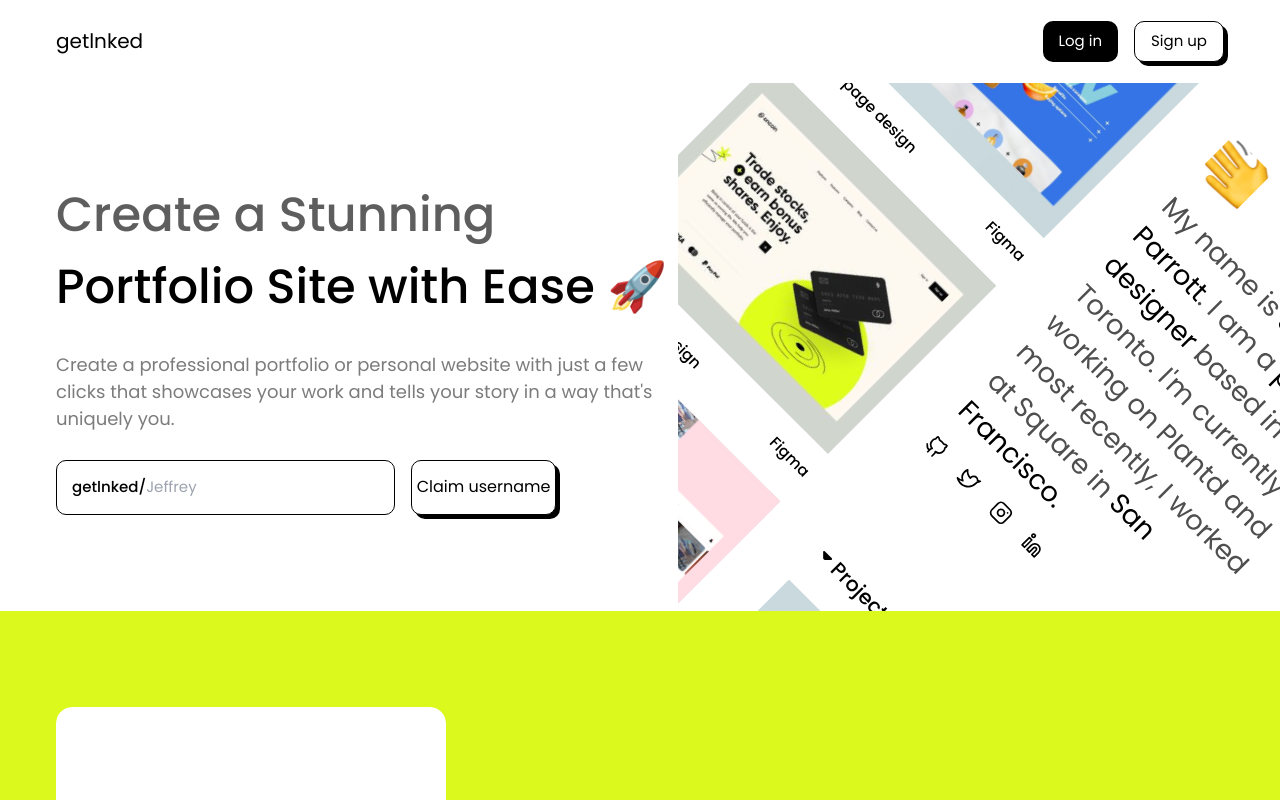
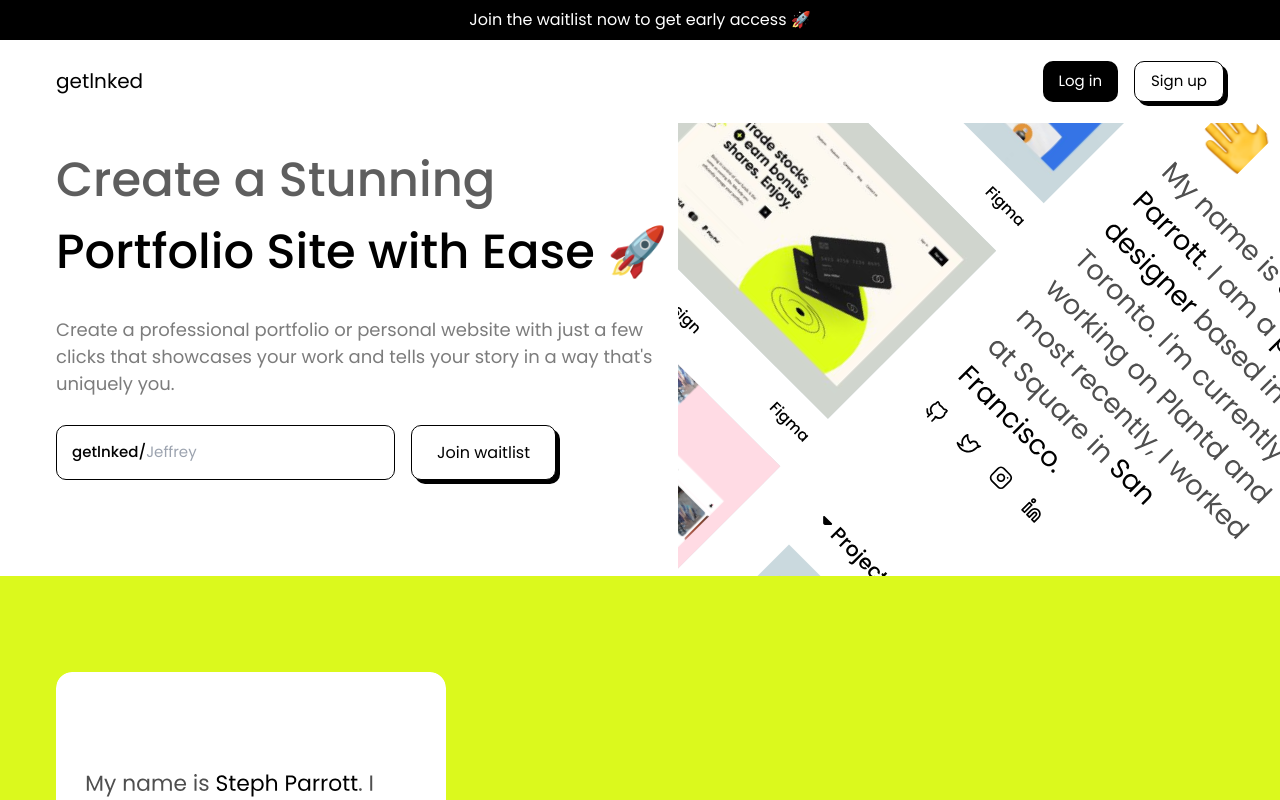
Before and after one commit to jeffreyik/getlnked, a Next.js app: page / in a window 1280 px wide. Shown: the top 800 px of the page. Built offline with nearby package versions, Linux system fonts and the light colour scheme.

Commit message:
added waitlist cta to home page

```diff
--- a/src/components/Hero.tsx
+++ b/src/components/Hero.tsx
@@ -2,13 +2,14 @@ import Image from "next/image"
 import ClaimUsername from "./forms/ClaimUsername"
 
 const Hero = () => {
+
   return (
-    <div className="relative">
+    <div className="relative mt-12">
         <header className="flex flex-col items-center justify-between lg:flex-row container mx-auto">
             <div className="lg:w-[53%] py-10 md:py-24 space-y-7 w-full">
                 <h1 className="text-[32px] md:text-[48px] text-neutralGray font-medium">Create a Stunning <span className="text-black">Portfolio Site with Ease 🚀</span></h1>
                 <p className="text-[16px] md:text-[18px] font-normal text-gray">Create a professional portfolio or personal website with just a few clicks that showcases your work and tells your story in a way that's uniquely you.</p>
-                <ClaimUsername text="Claim username" />
+                <ClaimUsername text="Join waitlist" />
             </div>
         </header>
         <Image className="w-full h-52 lg:absolute lg:top-0 lg:right-0 lg:bottom-0 lg:w-[47%] lg:h-full object-cover -z-[1]" src="/Frame 108.svg" width={668} height={578} alt="" />
--- a/src/components/Navbar.tsx
+++ b/src/components/Navbar.tsx
@@ -1,8 +1,11 @@
 import DarkSmallbtn from "./buttons/DarkSmallbtn";
 import LightSmallbtn from "./buttons/LightSmallbtn";
+import Link from "next/link";
 
 const Navbar = () => {
     return (
+        <div className="fixed top-0 left-0 w-full z-50 bg-white">
+            <Link href="/waitlist" className='bg-black text-white w-full flex items-center justify-center p-2'>Join the waitlist now to get early access 🚀</Link>
             <nav className="container mx-auto py-[21px] flex justify-between items-center bg-white">
                 <h1 className="logo text-[20px]">getlnked</h1>
 
@@ -11,6 +14,7 @@ const Navbar = () => {
                     <LightSmallbtn text="Sign up" />
                 </div>
             </nav>
+        </div>
      );
 }
 
--- a/src/components/forms/ClaimUsername.tsx
+++ b/src/components/forms/ClaimUsername.tsx
@@ -1,15 +1,25 @@
+import { useRouter } from "next/router";
+import { MouseEvent } from "react";
+
 interface Label {
-    text: string
+    text: string;
 }
 
 const ClaimUsername = ({ text }: Label) => {
+  const router = useRouter()
+
+  const goToWaitlist = (e: MouseEvent<HTMLButtonElement>) => {
+    e.preventDefault()
+    router.push('/waitlist')
+  }
+
   return (
     <form className="flex items-center sm:gap-4 w-full lg:w-[500px]">
         <div className="px-[15px] text-[15px] flex items-center border-black border-[1px] rounded-[10px] w-[70%] h-[55px]">
             <p className="font-medium">getlnked/</p>
             <input className="text-[15px] outline-none w-full" type="text" placeholder="Jeffrey" />
         </div>
-        <button className="neo rounded-[10px] w-[30%] h-[55px]">{ text }</button>
+        <button onClick={goToWaitlist} className="neo rounded-[10px] w-[30%] h-[55px]">{ text }</button>
     </form>
   )
 }
```
Lines whose indentation alone changed are shown as unchanged.
